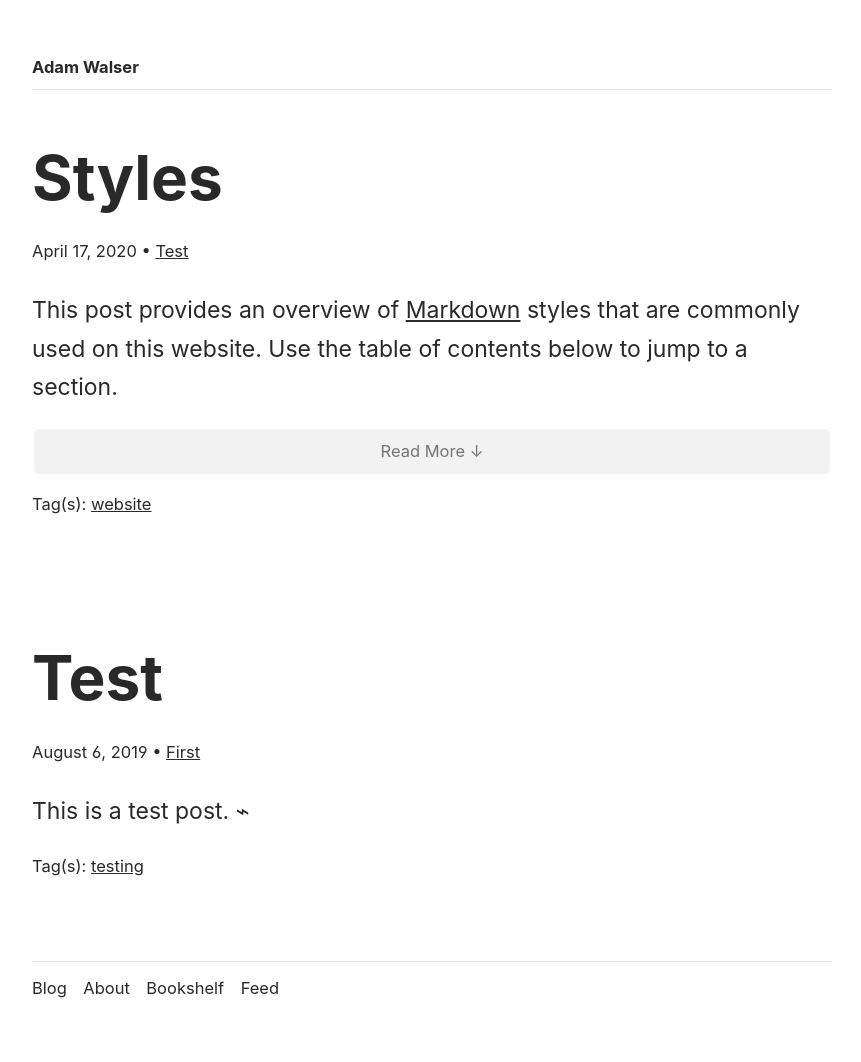
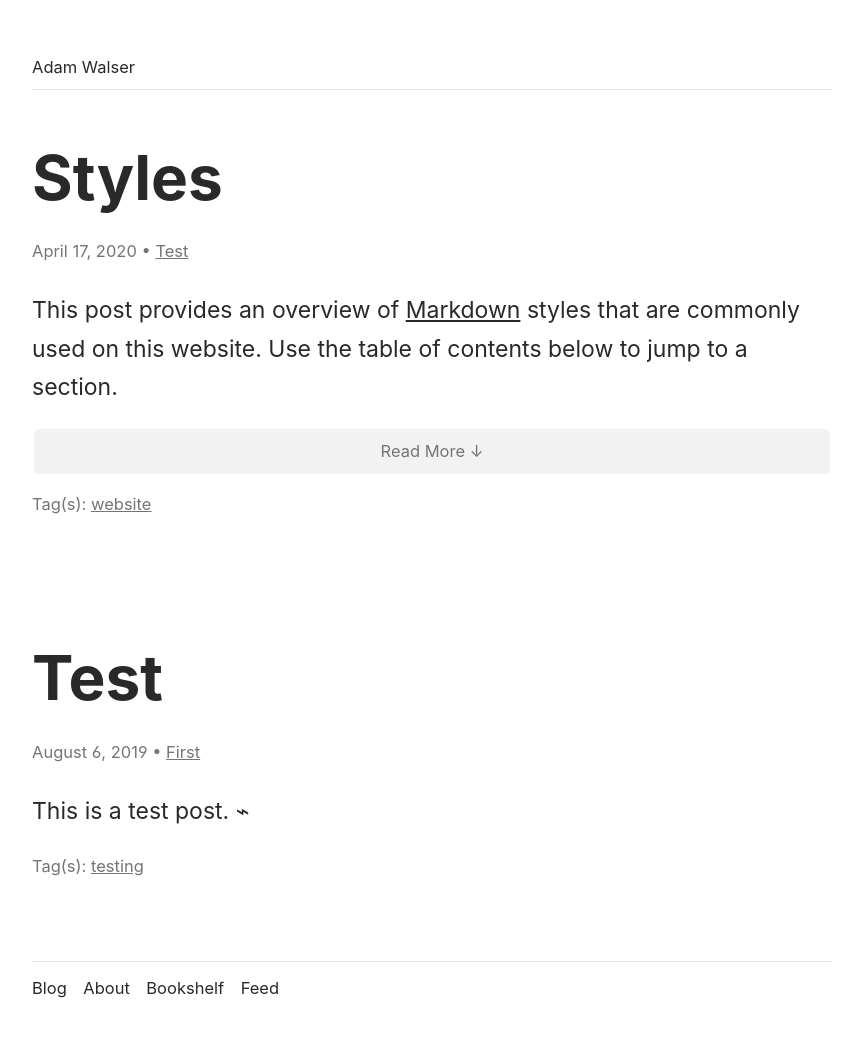
Before and after one commit to ajpwalser/ajpwalser.github.io, a Jekyll site: the page built from index.html, in a window 1280 px wide. Shown: the whole page, without its empty margins (208-1069 px from the left). Built offline with Jekyll 4.4.1, drawn with Linux system fonts in a browser that asks for light colours; some web fonts are replaced; the list of posts is cut into pages by our own code.

Commit message:
Update style.css

```diff
--- a/css/style.css
+++ b/css/style.css
@@ -35,6 +35,7 @@
 .header,
 footer {
 	font-size: 0.718em;
+	font-weight: 400;
 	line-height: 1.25em;
 }
 
@@ -66,17 +67,17 @@
 	transition: color 0.2s ease-out;
 }
 
-/* a:visited {
-	color: rgb(26, 26, 26);
-} */
+a:visited {
+	color: rgb(41, 41, 41);
+}
 
 a:hover {
-	color: rgba(41, 41, 41, 0.50);
+	color: rgb(41, 41, 41);
 }
 
-/* a:active {
-	color: rgb(26, 26, 26);
-} */
+a:active {
+	color: rgb(41, 41, 41);
+}
 
 /* Headings */
 
@@ -98,12 +99,11 @@
 }
 
 h2 a {
-	/* color: rgb(26, 26, 26) !important; */
+	color: rgb(41, 41, 41) !important;
 	text-decoration: none !important;
 }
 
 h2 a:hover {
-	/* color: rgba(26, 26, 26, 0.50) !important; */
 	text-decoration: none !important;
 }
 
@@ -125,18 +125,19 @@
 .meta,
 figcaption {
 	font-size: 0.718em;
+	color: rgb(117, 117, 117);
 }
 
 p.time {
 	margin-top: -1.5em;
 }
 
-/* .meta a {
-	color: rgb(0, 0, 255) !important;
-} */
+.meta a {
+	color: rgb(117, 117, 117) !important;
+}
 
 /* .meta a:hover {
-	color: rgb(0, 0, 128) !important;
+	color: rgb(117, 117, 117) !important;
 } */
 
 /* Blockquotes */
@@ -165,7 +166,7 @@
 	-moz-border-radius: 5px;
 	border-radius: 5px;
 	background-color: rgb(41, 41, 41);
-	rgb(0, 255, 0);
+	color: rgb(0, 255, 0);
 	overflow: auto;
 	padding: 1em;
 	padding-left: 1em;
@@ -264,12 +265,12 @@
 	text-decoration: none;
 }
 
-.read-more-trigger:hover,
+/* .read-more-trigger:hover,
 .pagination a:hover,
 .post-nav a:hover {
 	background-color: rgba(242, 242, 242, 0.5);
 	border: 2px solid rgb(242, 242, 242, 0.5);
-}
+} */
 
 /* Span Button */
 
@@ -310,11 +311,11 @@
 	text-decoration: none;
 }
 
-.tag-box a:hover,
+/* .tag-box a:hover,
 .cat-box a:hover {
 	background-color: rgba(242, 242, 242, 0.5);
 	border: 2px solid rgba(242, 242, 242, 0.5);
-}
+} */
 
 .tag-box,
 .cat-box {
```
